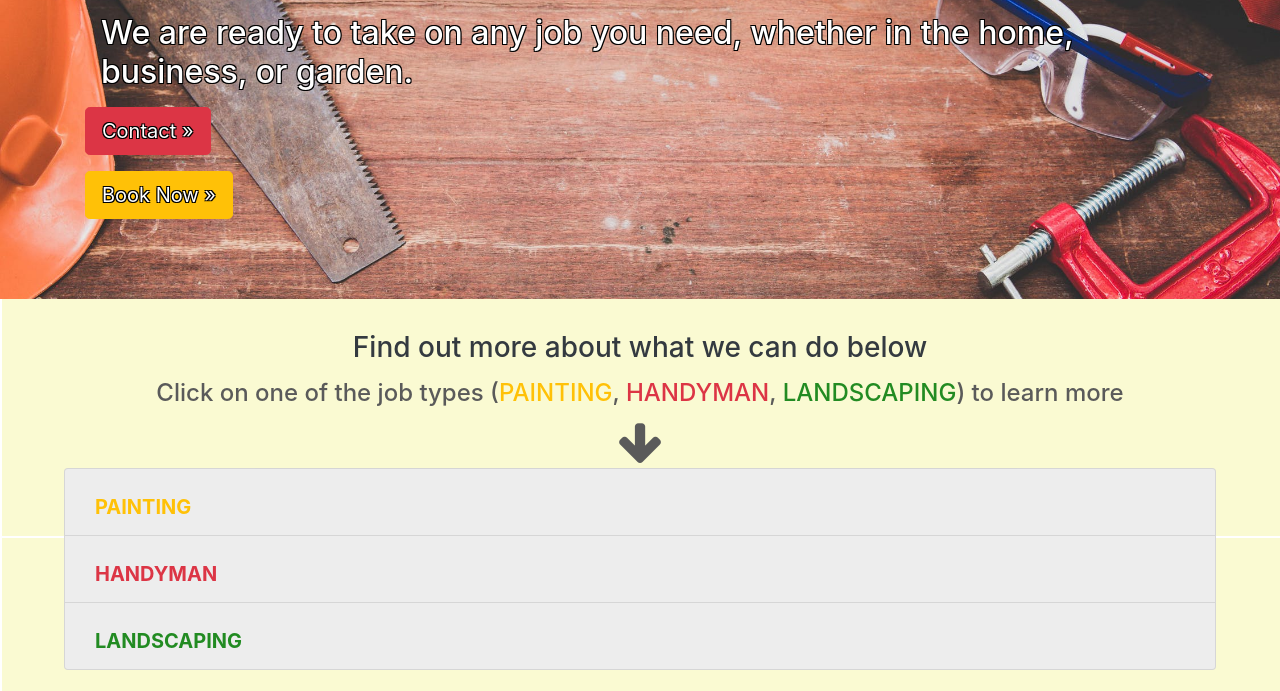
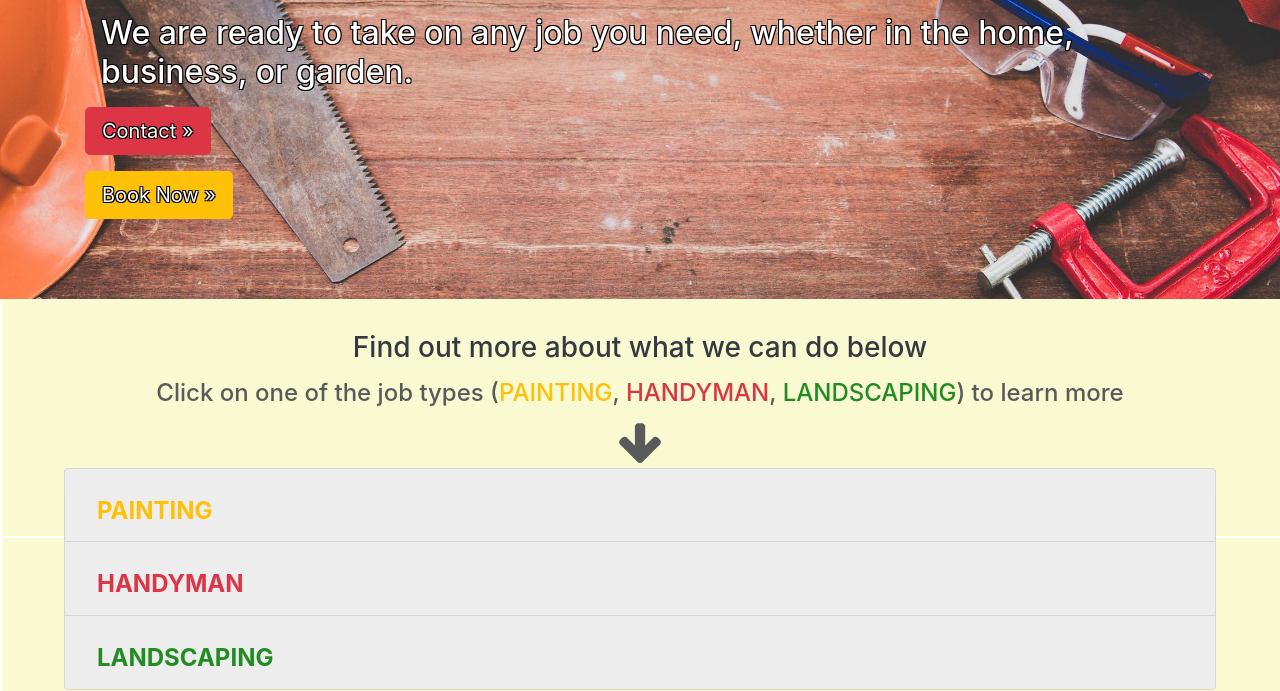
Before and after one commit to JayJaber/hh, a plain HTML site: page services.html in a window 1280 px wide. Shown: the part 264-955 px from the top of the page. Drawn offline with nearby package versions, Linux system fonts and the light colour scheme.

Commit message:
Add files via upload

```diff
--- a/services.html
+++ b/services.html
@@ -91,12 +91,12 @@
 <div class="accordion md-accordion accordion-1" id="accordionEx23" role="tablist" id="accordion" style="width:90%; margin-left: 5%;">
   <div class="card">
     <div class="card-header blue lighten-3 z-depth-1" role="tab" id="heading96">
-      <h5 class="text-uppercase mb-0 py-1">
+      <h4 class="text-uppercase mb-0 py-1">
         <a class="collapsed font-weight-bold text-warning" data-toggle="collapse" href="#collapse96" aria-expanded="false"
           aria-controls="collapse96">
            Painting
             </a>
-      </h5>
+      </h4>
     </div>
     <div id="collapse96" class="collapse" role="tabpanel" aria-labelledby="heading96"
       data-parent="#accordionEx23">
@@ -118,12 +118,12 @@
   </div>
   <div class="card">
     <div class="card-header blue lighten-3 z-depth-1" role="tab" id="heading97">
-      <h5 class="text-uppercase mb-0 py-1">
+      <h4 class="text-uppercase mb-0 py-1">
         <a class="collapsed font-weight-bold text-danger" data-toggle="collapse" href="#collapse97"
           aria-expanded="false" aria-controls="collapse97">
           Handyman
         </a>
-      </h5>
+      </h4>
     </div>
     <div id="collapse97" class="collapse" role="tabpanel" aria-labelledby="heading97"
       data-parent="#accordionEx23">
@@ -160,12 +160,12 @@
   </div>
   <div class="card">
     <div class="card-header blue lighten-3 z-depth-1" role="tab" id="heading98">
-      <h5 class="text-uppercase mb-0 py-1">
+      <h4 class="text-uppercase mb-0 py-1">
         <a class="collapsed font-weight-bold" data-toggle="collapse" href="#collapse98"
           aria-expanded="false" aria-controls="collapse98" style="color: #228B22;">
          Landscaping
         </a>
-      </h5>
+      </h4>
     </div>
     <div id="collapse98" class="collapse" role="tabpanel" aria-labelledby="heading98"
       data-parent="#accordionEx23">
```
